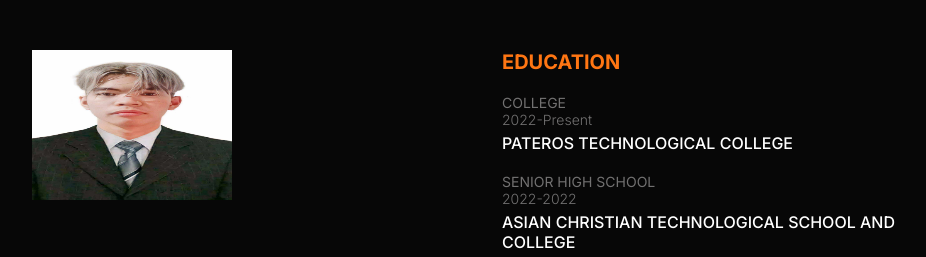
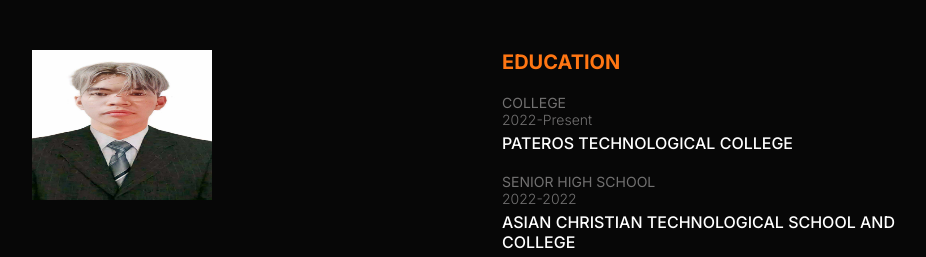
Before and after one commit to Villcon/Villcon-Arizala, a plain HTML site: page index.html in a window 1280 px wide. Shown: the top 257 px of the page, without its empty margins (158-1084 px from the left). Drawn offline with nearby package versions, Linux system fonts and the light colour scheme.

Commit message:
change img size

```diff
--- a/style.css
+++ b/style.css
@@ -43,7 +43,7 @@ svg {
 
 .sec1_profileImg img {
    height: 150px;
-   width: 200px;;
+   width: 180px;;
 }
 
 a {
```
